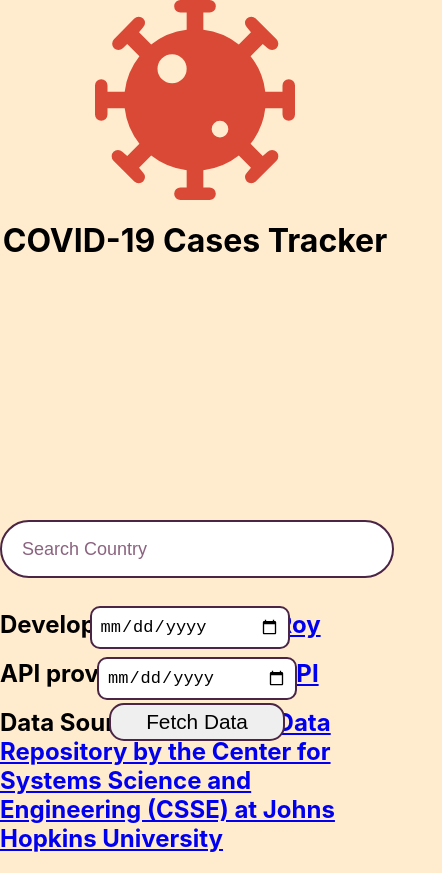
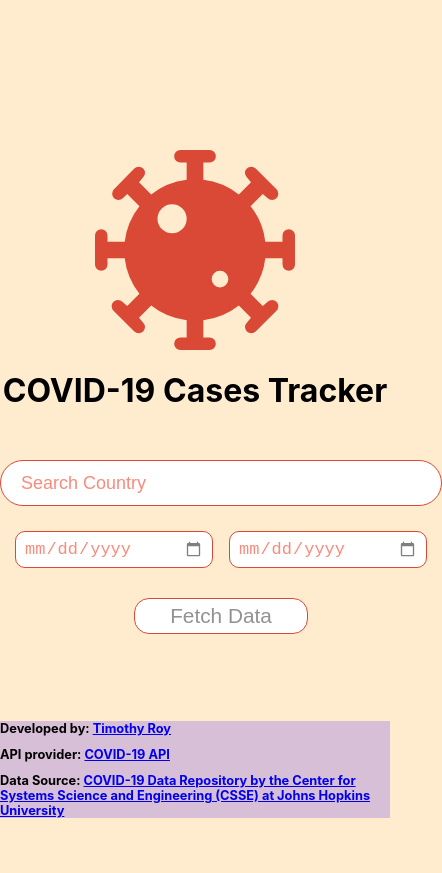
Before and after one commit to troyLCC/covid_tracker_2021, a React (Create React App) app: page / in a window 390 px wide. Shown: the whole page, 442 px wide, since content can reach past the window. After the commit the page ends 844 px from the top, so only its background shows below. Built offline with nearby package versions, Linux system fonts and the light colour scheme.

Commit message:
more styles

```diff
--- a/src/App.module.css
+++ b/src/App.module.css
@@ -12,9 +12,9 @@
 .form_wrapper {
   display: block;
   text-align: center;
-  position: absolute;
+  margin-top:50px;
   width: 100%;
-  bottom: 100px;
+
 }
 
 .graph h1 {
@@ -24,3 +24,10 @@
 body {
   background-color: blanchedalmond;
 }
+@media screen and (max-width: 700px){
+  .form_container {
+
+    gap: 25px;
+
+  }
+}
--- a/src/components/Footer.module.css
+++ b/src/components/Footer.module.css
@@ -1,3 +1,9 @@
 .footer {
-  margin-top: 350px;
+  margin-top: 50px;
+  background-color: thistle;
+
 }
+
+.footer h2 {
+  font-size: .8em;
+}
--- a/src/components/Form.js
+++ b/src/components/Form.js
@@ -17,10 +17,10 @@ const Form = (props) => {
           fromDate: from,
           toDate: to,
         });
-    if(countryName !== "" && fromDate !=="" && toDate !== ""){
+    if( fromDate && toDate){
       props.onSubmitHandler(from.current.value, to.current.value);
     }else {
-      console.log('noti');
+
     }
 
   }
@@ -41,7 +41,7 @@ const Form = (props) => {
       <input type="date" className={styles.date1} ref={from} onChange={e => onChangeFromHandler(e)}/>
 
       <input type="date" id="ending-to" className={styles.date2} ref={to} />
-      <button className={styles.button} disabled={isValid}>
+      <button className={!isValid? styles.inactive : styles.active}disabled={!isValid}>
         Fetch Data
       </button>
     </form>
--- a/src/components/Form.module.css
+++ b/src/components/Form.module.css
@@ -1,4 +1,6 @@
 .form {
+  padding: 0;
+  margin: 0;
 }
 
 .date1 {
@@ -15,17 +17,53 @@
   font-size: 17px;
   padding: 2px 8px;
   margin-top: 8px;
-  border: 2px solid #4a2545;
+  border: 1px solid rgb(218, 73, 54);
   border-radius: 10px;
+  color: rgba(243, 72, 50, 0.63);
 }
-.button {
+
+
+input[type="date"]::-webkit-calendar-picker-indicator{
+  opacity: .5;
+
+}
+input[type="date"]:focus {
+  outline: 1px solid rgb(218, 73, 54);
+}
+button {
   display: inline-block;
   padding: 5px 35px;
   font-size: 1.3em;
   margin: 3px 10px;
   outline: none;
-  border: 2px solid #4a2545;
+  border: 1px solid rgb(218, 73, 54);
   border-radius: 15px;
   justify-content: center;
   vertical-align: middle;
+  cursor: pointer;
+  background-color: white !important;
+  color: rgba(0, 0, 0, 0.432);
+
 }
+.inactive {
+  background-color:#fff;
+ /* color:black;
+ opacity: .5; */
+}
+.active {
+  background-color: white;
+  color: rgba(243, 72, 50, 0.63);
+}
+
+@media screen and (max-width: 700px) {
+  button {
+    display: block;
+    margin: 30px auto 0px auto;
+
+  }
+  .date1,
+.date2 {
+  padding: 0 8px;
+  margin: 0 8px;
+}
+}
--- a/src/components/FrontPage.js
+++ b/src/components/FrontPage.js
@@ -10,7 +10,7 @@ const FrontPage = () => {
   const to = data.toDate;
   return (
     <div className={styles.front_page}>
-     <COVIDSVG />
+     <COVIDSVG className={styles.svg}/>
       <h1>COVID-19 Cases Tracker</h1>
 
 
--- a/src/components/FrontPage.module.css
+++ b/src/components/FrontPage.module.css
@@ -1,3 +1,6 @@
+.front_page {
+  margin-top: 150px;
+}
 .front_page h1 {
   text-align: center;
 }
@@ -12,3 +15,6 @@
 
 
 }
+.svg {
+
+}
--- a/src/components/SearchBar.js
+++ b/src/components/SearchBar.js
@@ -21,13 +21,15 @@ const SearchBar = (props) => {
       <datalist id="suggestions">
         {CountryData.map((country) => {
           return (
+            <select className={styles.select}>
             <option className={styles.option} value={country.Country}>
               {country.Country}
             </option>
+            </select>
           );
         })}
       </datalist>
-      {/* {country==="" && <div>Please Choose a Valid Country name</div>} */}
+
     </Fragment>
   );
 };
--- a/src/components/SearchBar.module.css
+++ b/src/components/SearchBar.module.css
@@ -1,20 +1,29 @@
 input[list="suggestions"] {
-  width: 350px;
-  height: 50px;
+  width: 400px;
+  height: 40px;
   /* margin-right: 40px; */
   font-size: 18px;
-  border: 2px solid #4a2545;
+  border: 1px solid rgb(218, 73, 54);
   border-radius: 50px;
   padding: 2px 20px;
+
 }
 input[list="suggestions"]::placeholder {
-  color: #8b637f;
+  color: rgba(243, 72, 50, 0.63);
 }
-input[list="suggestions"]::-webkit-scrollbar-thumb {
-  color: yellowgreen;
-  background-color: darksalmon;
+input[list="suggestions"]:active, input[list="suggestions"]:focus {
+  outline: 1px solid rgb(218, 73, 54);
+
 }
+
 .input_wrapper {
   display: block;
   margin: 0 auto;
+  position: relative;
 }
+
+@media screen and (max-width: 700px) {
+  input[list="suggestions"] {
+    padding: 2px 20px;
+  }
+}
--- a/src/context/ContextProvider.js
+++ b/src/context/ContextProvider.js
@@ -4,9 +4,9 @@ export const DataContext = createContext();
 
 export const InputDataProvider = (props) => {
   const [data, setData] = useState({
-    countryName: "",
-    fromDate: "",
-    toDate: "",
+    countryName: false,
+    fromDate: false,
+    toDate: false,
     isCountryValid: "",
     isToDateValid: "",
     isFromDateValid: "",
```
